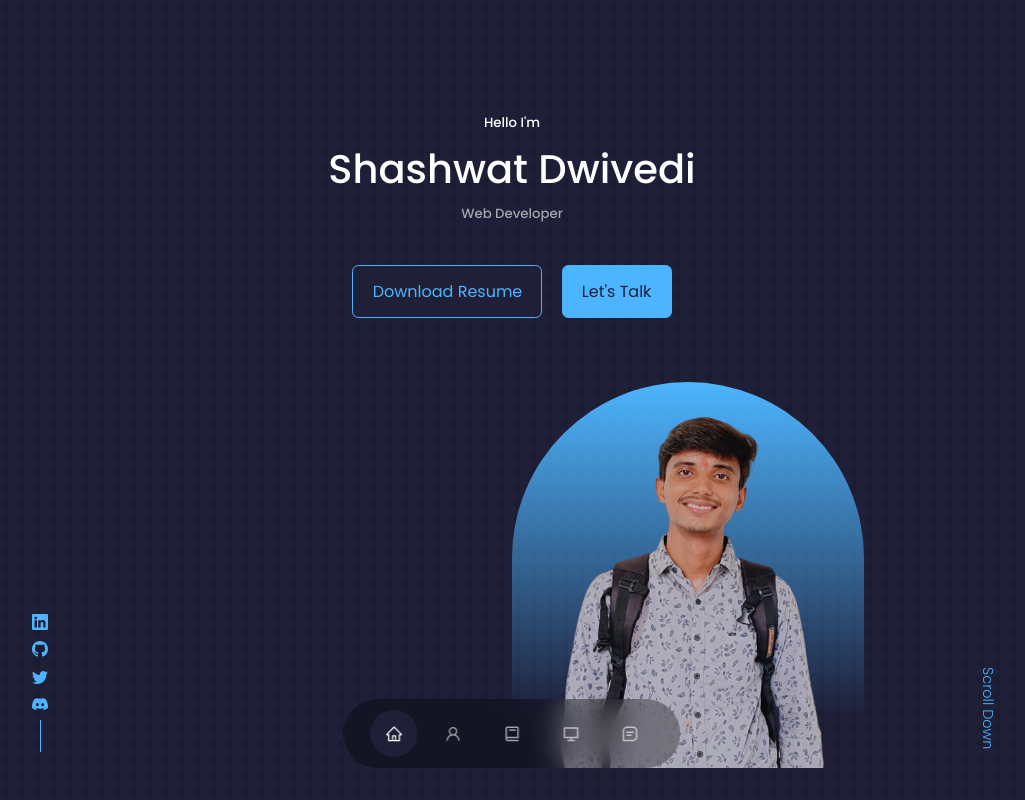
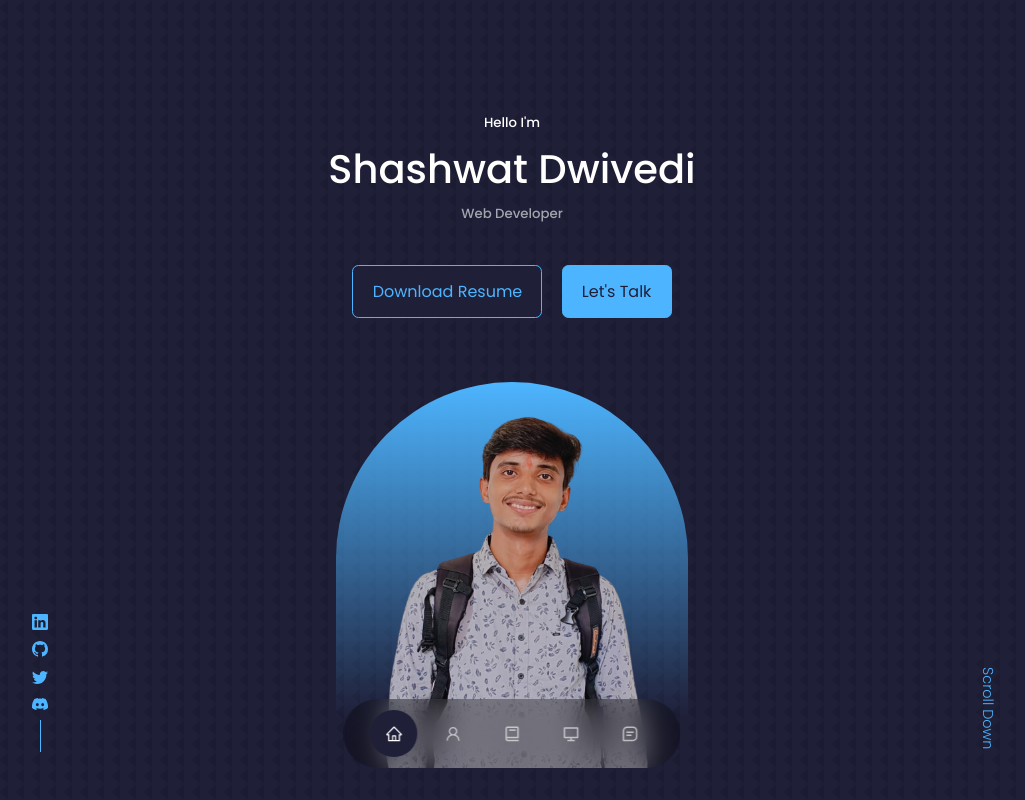
Before and after one commit to shashwatdwi176/Portfolio.github.io, a React (Create React App) app: page / in a window 1280 px wide. Shown: the top 800 px of the page, without its empty margins (128-1153 px from the left). Built offline with nearby package versions, Linux system fonts and the light colour scheme.

Commit message:
fixed minor issues of header

```diff
--- a/src/components/header/Header.css
+++ b/src/components/header/Header.css
@@ -47,6 +47,7 @@ header{
     height: 21rem;
     position:absolute;
     left: 50%;
+    transform: translateX(-50%);
     margin-top: 4rem;
 
     border-radius: 12rem 12rem 0rem 0rem;
```
